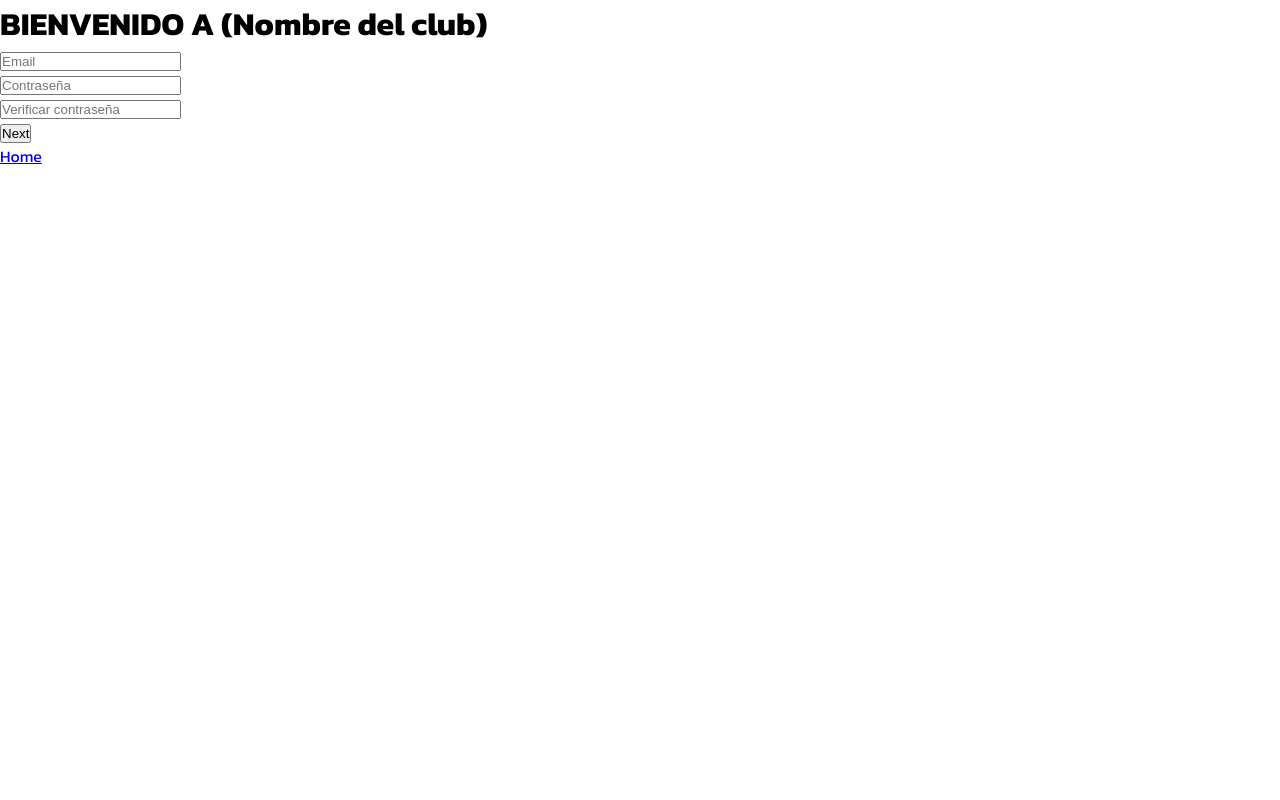
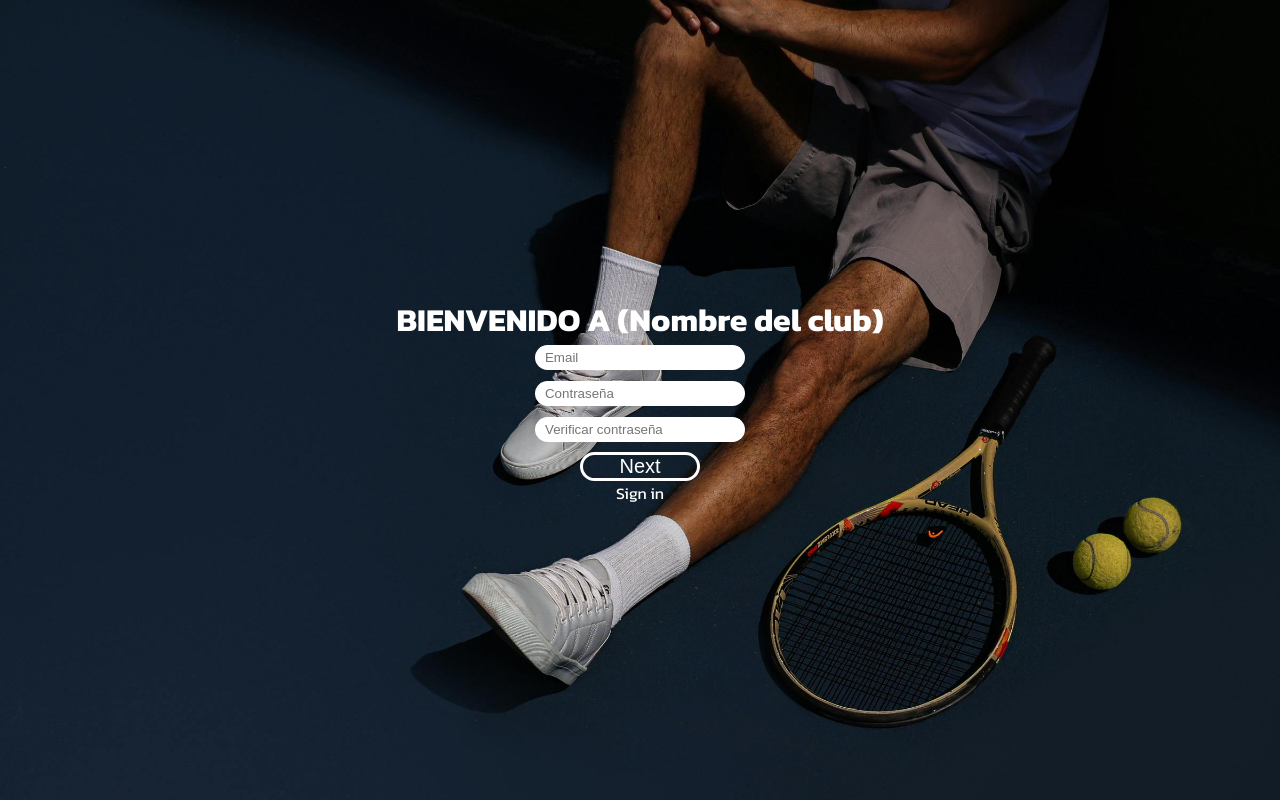
Before and after one commit to sebas3261/ejercicio1, a React (Vite) app: page /signup in a window 1280 px wide. Built offline with nearby package versions, Linux system fonts and the light colour scheme.

Commit message:
signup style done

```diff
--- a/src/css/Home.css
+++ b/src/css/Home.css
@@ -21,13 +21,22 @@
         font-size: 90px;
     }
 
-    input{
+
+}
+
+input, select, textarea{
     border-radius: 20px ;
     width: 200px;
     height: 25px;
     padding-left: 10px;
     margin-bottom: 10px;
+    border-color: white;
+    border-style: none ;
 }
+
+textarea{
+    padding-top: 10px;
+    height: 50px;
 }
 
 .home-button{
@@ -38,4 +47,10 @@
     display: flex;
     justify-content: center;
     align-items: center;
+    cursor: pointer;
 }
+
+.navlink{
+    text-decoration: none;
+    color: inherit;
+}
--- /dev/null
+++ b/src/css/Signup.css
@@ -0,0 +1,39 @@
+.signup-background{
+    height: 100vh;
+    display: flex;
+    justify-content: center;
+    align-items: center;
+    background: url("../assets/fondo2.jpg");
+    background-size: 200vh; /* La imagen ocupará la mitad superior */
+    background-origin: content-box;
+    background-repeat: no-repeat;
+    background-attachment: fixed;
+    color: white;
+}
+
+.signup-fields{
+    display: flex;
+    flex-direction: column;
+    align-items: center;
+    justify-content: center;
+}
+
+.signup-button, .signup-button-matricula{
+    background: none;
+    border: none;
+    color: white;
+    border: solid white;
+    font-size: 20px;
+    border-radius: 20px;
+    margin-right: 10px;
+    margin-left: 10px;
+}
+
+.signup-button{
+    width: 120px;
+}
+
+.signup-button-matricula{
+    width: 200px;
+    margin-bottom: 10px;
+}
--- a/src/pages/Home.jsx
+++ b/src/pages/Home.jsx
@@ -10,7 +10,7 @@ export default function Home() {
   const navigate = useNavigate();
 
   const handleLogIn = () => {
-    const type = login({ name, password, type: "user" });
+    const type = login({ name, password, type: "admin" });
     console.log(type);
     if (type === "admin") {
       navigate("/admindashboard");
@@ -46,8 +46,8 @@ export default function Home() {
         >
           Enter
         </div>
-        <NavLink to={"/SignUp"}>
-          <div>signUp</div>
+        <NavLink to={"/SignUp"} className={"navlink"}>
+          <div>sign up</div>
         </NavLink>
       </div>
     </div>
--- a/src/pages/SignUp.jsx
+++ b/src/pages/SignUp.jsx
@@ -1,5 +1,6 @@
 import React, { useState } from 'react';
 import { NavLink } from "react-router";
+import "../css/Signup.css"
 
 export default function SignUp() {
   const [step, setStep] = useState(1);
@@ -33,7 +34,7 @@ export default function SignUp() {
     switch (step) {
       case 1:
         return (
-          <div>
+          <div className='signup-fields'>
             <h1>BIENVENIDO A (Nombre del club)</h1>
             <div>
               <input
@@ -64,7 +65,7 @@ export default function SignUp() {
         );
       case 2:
         return (
-          <div>
+          <div className='signup-fields'>
             <h1>Parte 1: Información Personal</h1>
             <div>
               <input
@@ -126,7 +127,7 @@ export default function SignUp() {
         );
       case 3:
         return (
-          <div>
+          <div className='signup-fields'>
             <h1>Parte 2: Información Médica</h1>
             <div>
               <textarea
@@ -154,7 +155,7 @@ export default function SignUp() {
         );
       case 4:
         return (
-          <div>
+          <div className='signup-fields'>
             <h1>Parte 3: Contacto de Emergencia</h1>
             <div>
               <input
@@ -184,7 +185,7 @@ export default function SignUp() {
         );
       case 5:
         return (
-          <div>
+          <div className='signup-fields'>
             <h1>Parte 4: Pago de Matrícula</h1>
             <div>
               <select value={metodoPago} onChange={(e) => setMetodoPago(e.target.value)}>
@@ -194,7 +195,7 @@ export default function SignUp() {
               </select>
             </div>
             <div>
-              <button onClick={() => console.log('Matrícula completada')}>Finalizar Matrícula</button>
+              <button onClick={() => console.log('Matrícula completada')} className='signup-button-matricula'>Finalizar Matrícula</button>
             </div>
           </div>
         );
@@ -204,14 +205,14 @@ export default function SignUp() {
   };
 
   return (
-    <div>
+    <div className='signup-fields signup-background'>
       {renderStep()}
       <div>
-        {step > 1 && <button onClick={() => setStep(step - 1)}>Back</button>}
-        {step < 5 && <button onClick={() => setStep(step + 1)}>Next</button>}
+        {step > 1 && <button onClick={() => setStep(step - 1)} className='signup-button'>Back</button>}
+        {step < 5 && <button onClick={() => setStep(step + 1)} className='signup-button'>Next</button>}
       </div>
-      <NavLink to={"/"}>
-        <div>Home</div>
+      <NavLink to={"/"} className={"navlink"}>
+        <div>Sign in</div>
       </NavLink>
     </div>
   );
```
Also changed, not shown: src/assets/fondo2.jpg (added). Lines whose indentation alone changed are shown as unchanged.
